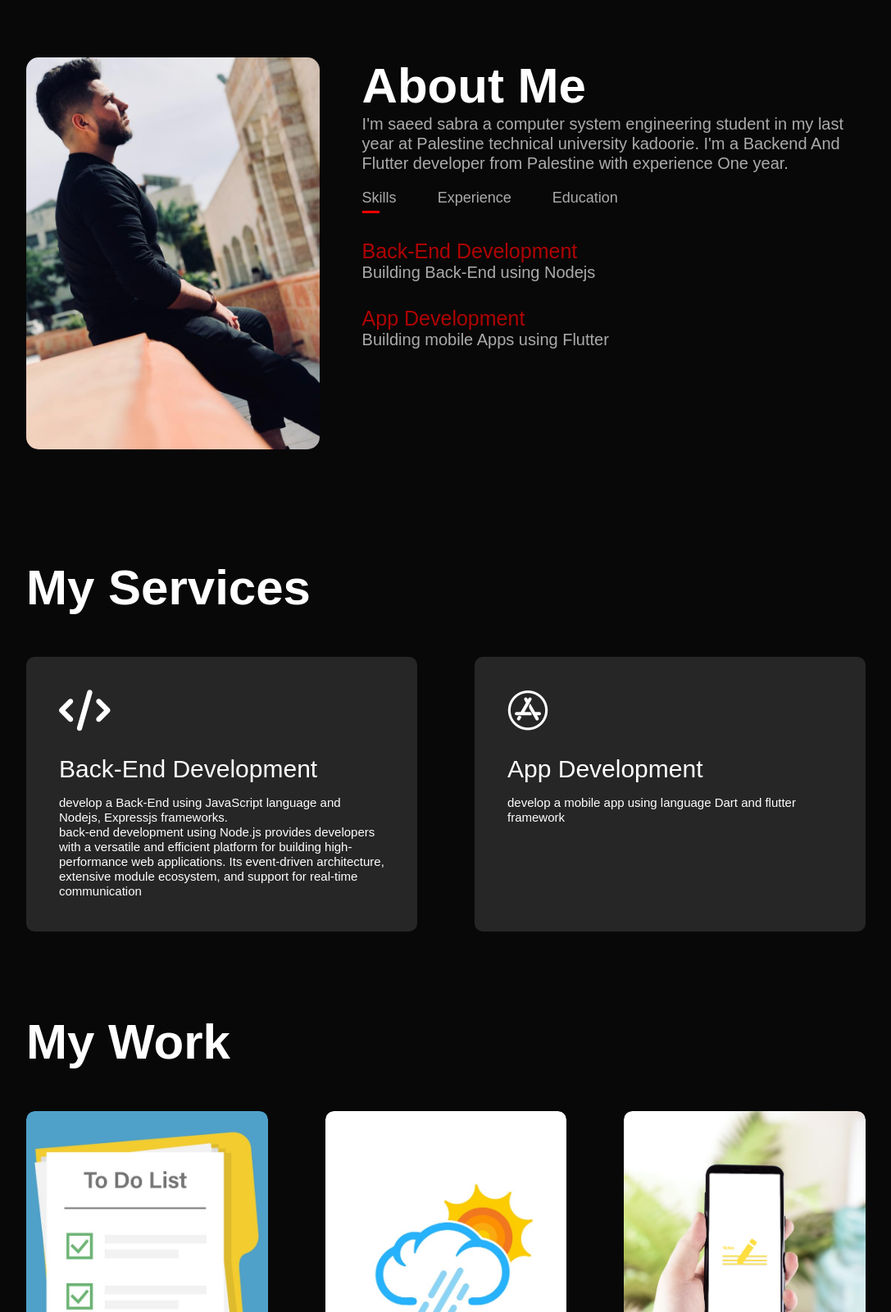
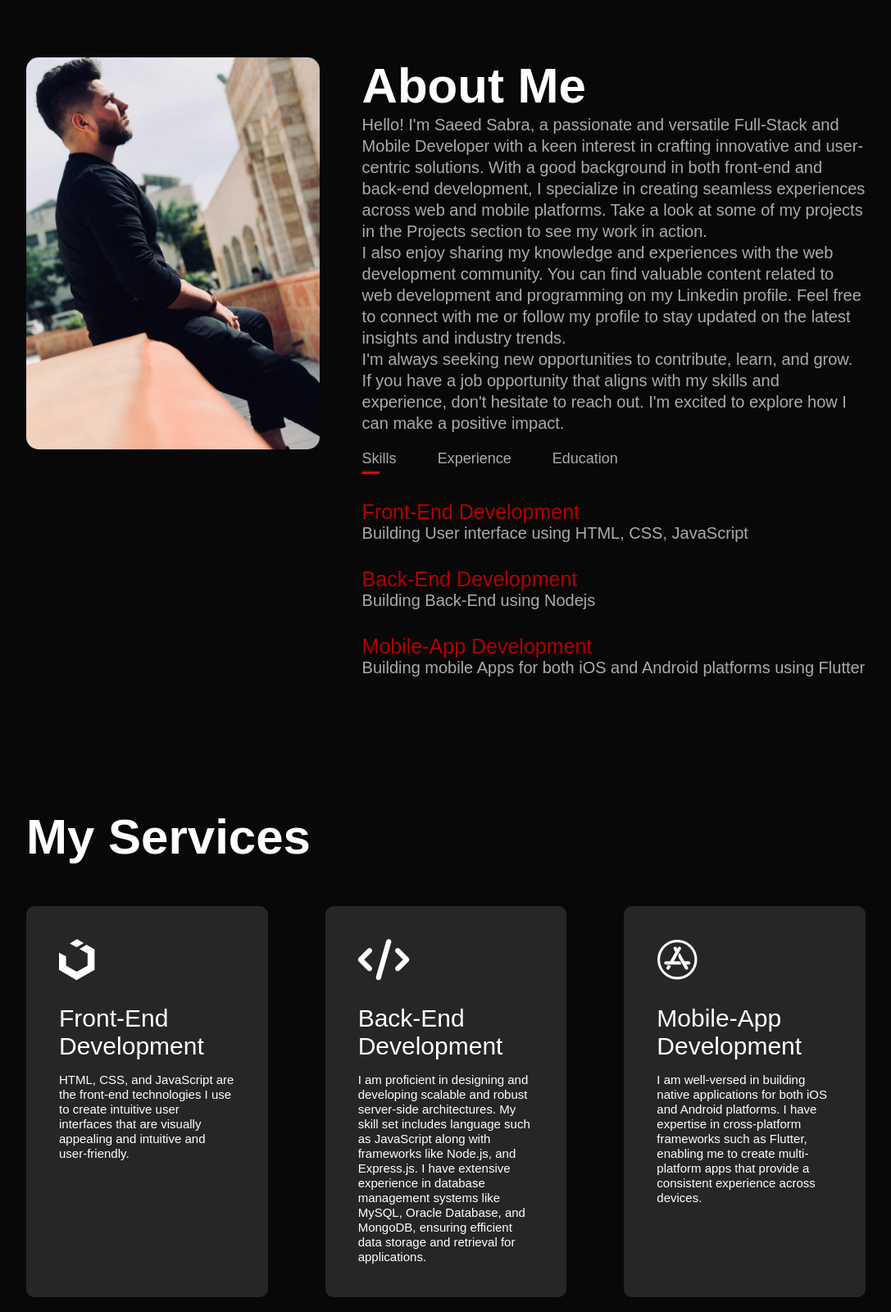
Before and after one commit to Saeed-Sabra/Saeed-Portfolio, a plain HTML site: page index.html in a window 1280 px wide. Shown: the part 820-2420 px from the top of the page at 82% size, without its empty margins (96-1183 px from the left). Drawn offline with Linux system fonts and the light colour scheme.

Commit message:
edit about and add front-end skill

```diff
--- a/index.html
+++ b/index.html
@@ -17,7 +17,7 @@
             <nav>
                 <img src="Images/Screenshot (196).png" alt="Logo" class="logo">
                 <ul id="sidemenu">
-                    <li><a href="#home">Home</a></li>
+                    <li><a href="#header">Home</a></li>
                     <li><a href="#About">About</a></li>
                     <li><a href="#Services">Services</a></li>
                     <li><a href="#portfolio">Portfolio</a></li>
@@ -28,7 +28,7 @@
                 <i class="fa-solid fa-bars" onclick="openMenu()"></i>
             </nav>
             <div class="header-text">
-                <p>Back-End Developer</p>
+                <p>Full-Stack || Flutter Developer</p>
                 <h1>Hi, I'M <span>Saeed</span> <br>From Palestine</h1>
             </div>
         </div>
@@ -44,10 +44,20 @@
                 </div>
                 <div class="about-col-2">
                     <h1 class="sub-title">About Me</h1>
-                    <p class="about-me">I'm saeed sabra a computer system engineering student in my last year at
-                        Palestine technical
-                        university kadoorie. I'm a Backend And Flutter developer from Palestine with experience One
-                        year. </p>
+                    <p class="about-me">
+                        Hello! I'm Saeed Sabra, a passionate and versatile Full-Stack and Mobile Developer with a keen
+                        interest in crafting innovative and user-centric solutions. With a good background in both
+                        front-end and back-end development, I specialize in creating seamless experiences across web and
+                        mobile platforms. Take a look at some of my projects in the Projects section to see my work in
+                        action.<br>
+                        I also enjoy sharing my knowledge and experiences with the web development community. You can
+                        find valuable content related to web development and programming on my Linkedin profile. Feel
+                        free to connect with me or follow my profile to stay updated on the latest insights and industry
+                        trends. <br>
+                        I'm always seeking new opportunities to contribute, learn, and grow. If you have a job
+                        opportunity that aligns with my skills and experience, don't hesitate to reach out. I'm excited
+                        to explore how I can make a positive impact.
+                    </p>
 
                     <div class="tab-titles">
                         <p class="tab-links active-link" onclick="openTab('skills')">Skills</p>
@@ -57,8 +67,12 @@
 
                     <div class="tab-contents active-tab" id="skills">
                         <ul>
+                            <li><span>Front-End Development</span><br> Building User interface using HTML, CSS,
+                                JavaScript</li>
                             <li><span>Back-End Development</span><br> Building Back-End using Nodejs</li>
-                            <li><span>App Development</span><br> Building mobile Apps using Flutter</li>
+                            <li><span>Mobile-App Development</span><br> Building mobile Apps for both iOS and Android
+                                platforms
+                                using Flutter</li>
                         </ul>
                     </div>
                     <div class="tab-contents" id="experience">
@@ -86,17 +100,35 @@
             <h1 class="sub-title">My Services</h1>
             <div class="services-list">
                 <div>
+                    <i class="fa-brands fa-uikit"></i>
+                    <h2>Front-End Development</h2>
+                    <p>
+                        HTML, CSS, and JavaScript are the front-end technologies I use to create intuitive user
+                        interfaces that are visually appealing and intuitive and user-friendly.
+
+                    </p>
+                </div>
+                <div>
                     <i class="fa-solid fa-code"></i>
                     <h2>Back-End Development</h2>
-                    <p>develop a Back-End using JavaScript language and Nodejs, Expressjs frameworks. <br> back-end
+                    <p>
+                        I am proficient in designing and developing scalable and robust server-side architectures. My
+                        skill set includes language such as JavaScript along with frameworks like Node.js, and
+                        Express.js. I have extensive experience in database management systems
+                        like MySQL, Oracle Database, and MongoDB, ensuring efficient data storage and retrieval for
+                        applications.
+                        <!-- develop a Back-End using JavaScript language and Nodejs, Expressjs frameworks. <br> back-end
                         development using Node.js provides developers with a versatile and efficient platform for
                         building high-performance web applications. Its event-driven architecture, extensive module
-                        ecosystem, and support for real-time communication </p>
+                        ecosystem, and support for real-time communication -->
+                    </p>
                 </div>
                 <div>
                     <i class="fa-brands fa-app-store"></i>
-                    <h2>App Development</h2>
-                    <p>develop a mobile app using language Dart and flutter framework</p>
+                    <h2>Mobile-App Development</h2>
+                    <p>I am well-versed in building native applications for both iOS and Android platforms. I have
+                        expertise in cross-platform frameworks such as Flutter, enabling me to create multi-platform
+                        apps that provide a consistent experience across devices.</p>
                 </div>
             </div>
         </div>
@@ -153,7 +185,7 @@
                     <div class="contact-left">
                         <h1 class="sub-title">Contact</h1>
                         <p><i class="fa-solid fa-paper-plane"></i> saeedsabra565@gmail.com</p>
-                        <p><i class="fa-solid fa-square-phone"></i> +970592516048</p>
+                        <p class="phone-num"><i class="fa-solid fa-square-phone"></i> +970592516048</p>
                         <div class="social-icons">
                             <a href="https://www.facebook.com/saeedm.sabra.1/" target="_blank"><i
                                     class="fa-brands fa-facebook"></i></a>
@@ -187,11 +219,6 @@
 
 
     <script src="index.js"></script>
-    <script>
-
-
-
-    </script>
 </body>
 
 </html>
--- a/style.css
+++ b/style.css
@@ -17,7 +17,7 @@ body {
     background-image: url(Images/backgroun.png);
     background-size: cover;
     background-position: center;
-    /* background-attachment: fixed; */
+    background-attachment: fixed;
 }
 
 .container {
@@ -111,7 +111,7 @@ nav ul li a:hover::after {
 
 .about-me {
     font-size: 20px;
-    line-height: 1.2;
+    line-height: 1.3;
 }
 
 .sub-title {
@@ -367,6 +367,10 @@ form .btn2 {
     cursor: pointer;
 }
 
+.phone-num {
+    color: white;
+}
+
 .copyright {
     width: 100%;
     text-align: center;
@@ -385,6 +389,7 @@ form .btn2 {
 nav .fa-solid {
     display: none;
 }
+
 
 @media (max-width: 600px) {
     #header {
@@ -452,10 +457,14 @@ nav .fa-solid {
         margin-right: 20px;
     }
 
-    .contact-left, .contact-right{
+    .contact-left,
+    .contact-right {
         flex-basis: 100%;
     }
-    .copyright{font-size: 14px;}
+
+    .copyright {
+        font-size: 14px;
+    }
 }
 
 #msg {
```
Also changed, not shown: Images/work-1.png (deleted), Images/work-2.png (deleted), Images/work-3.png (deleted).
